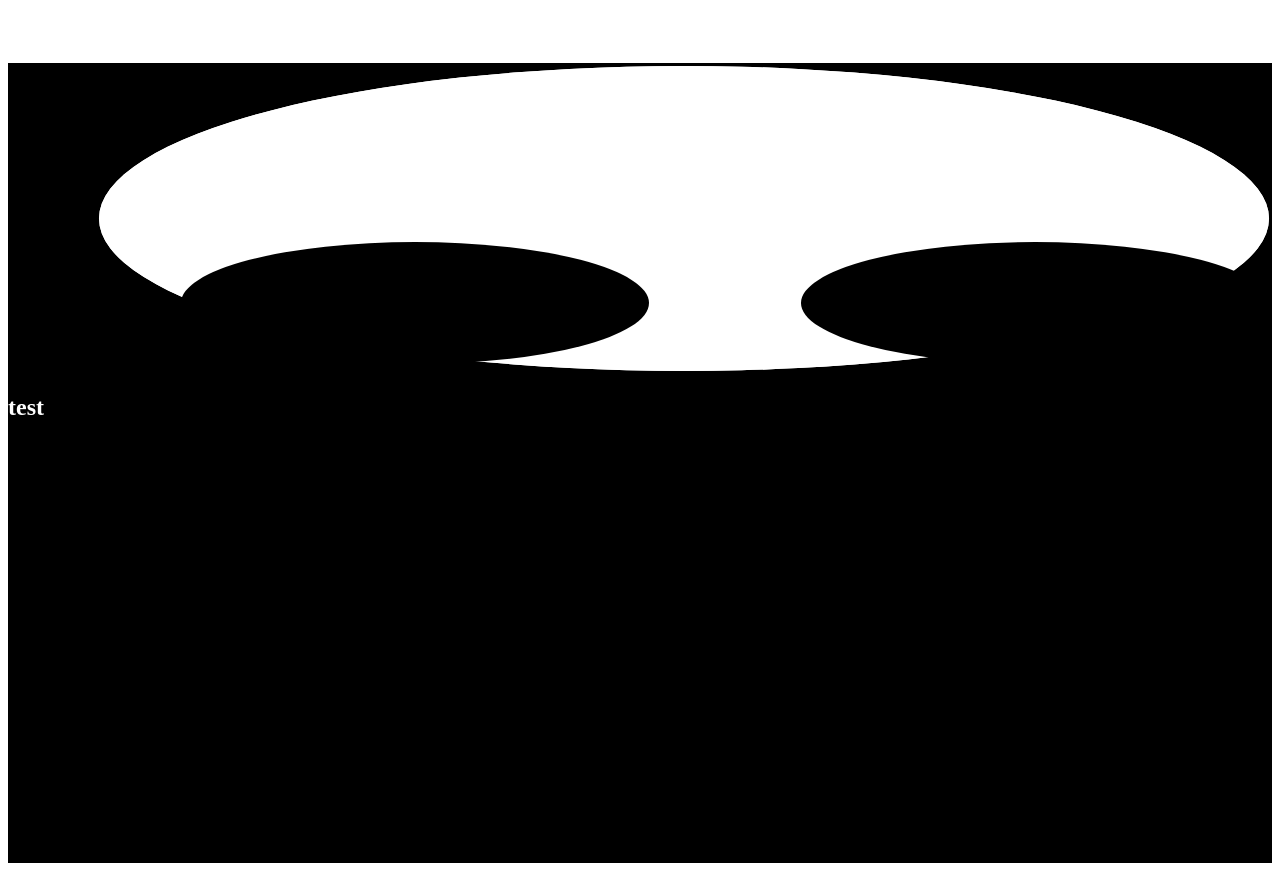
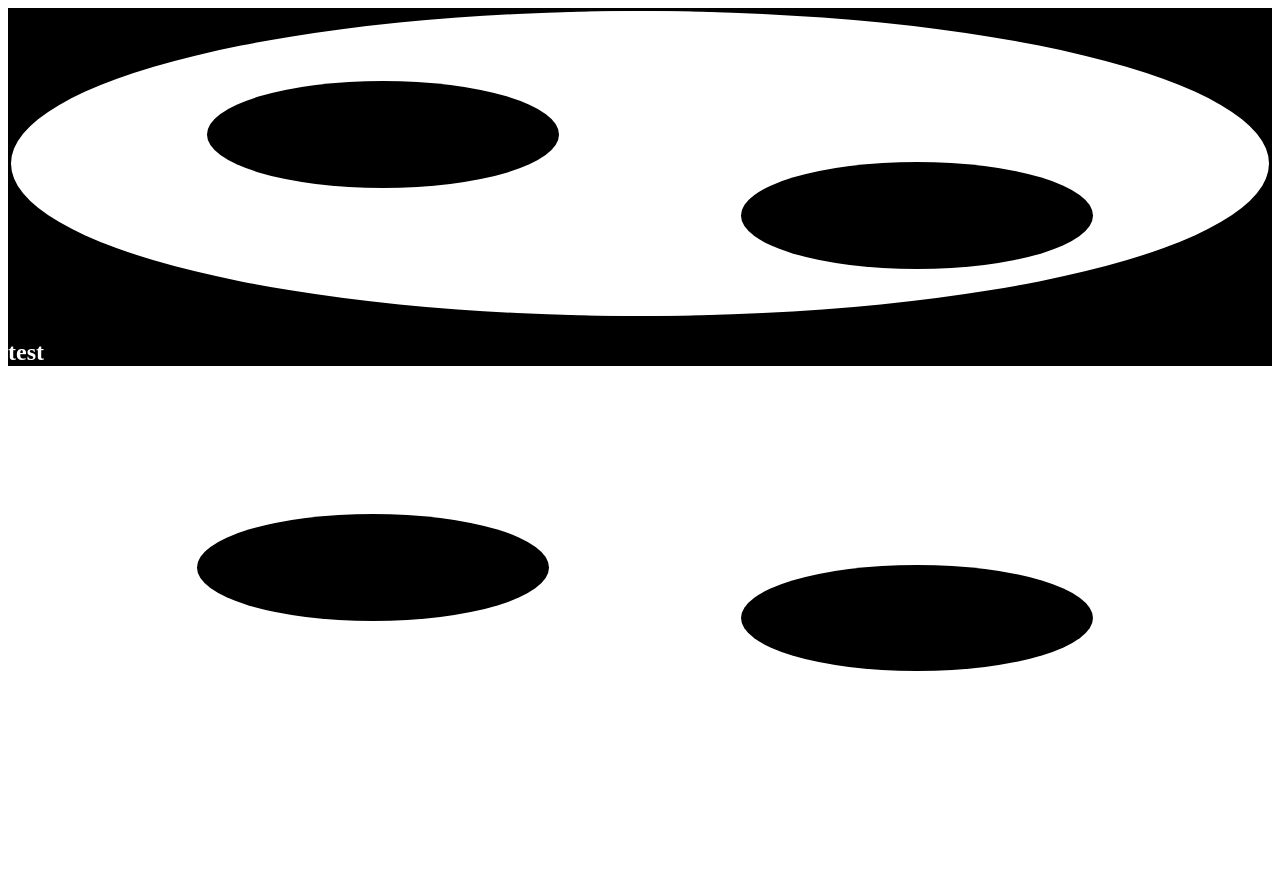
Before and after one commit to dustinblainemyers/Slermon, a React (Create React App) app: page / in a window 1280 px wide. After the commit the page ends 800 px from the top, so only its background shows below. Built offline with nearby package versions, Linux system fonts and the light colour scheme.

Commit message:
still having issues with getting the button timeout right

```diff
--- a/src/App.css
+++ b/src/App.css
@@ -3,7 +3,7 @@
 .App {
   position: relative;
   background-color: rgb(0, 0, 0);
-  height: 100vh;
+
   max-width: 100vw;
 
 }
@@ -11,12 +11,11 @@
 .circleHelper {
 
   max-width: 100%;
-  height: 305px;
+  height: 100%;
   background-color:white;
   border-radius: 50%;
-  margin-top:5%;
-  margin-left:7%;
-  border-right: solid red 45px;
+
+
   border: solid black;
 
 }
@@ -30,7 +29,8 @@
   background-color:white;
   border-radius: 50%;
   margin-top:0%;
-  margin-left:0%;
+  margin-left:10%;
+  margin-right: 10%;
 
 
 }
@@ -38,12 +38,14 @@
 .buttonInner1 {
   position: absolute;
 
-  width: 40%;
-  height: 40%;
+  width: 35%;
+  height: 35%;
   background-color: black;
   margin-left: 7%;
-  margin-top: 15%;
+  margin-top: 7%;
+
   border-radius: 50%;
+
 
 
 }
@@ -51,8 +53,8 @@
 .buttonInner2 {
   position: absolute;
 
-  width: 40%;
-  height: 40%;
+  width: 35%;
+  height: 35%;
   background-color: black;
   margin-left: 60%;
   margin-top: 15%;
@@ -64,8 +66,8 @@
 .buttonInner3 {
   position: absolute;
 
-  width: 40%;
-  height: 40%;
+  width: 35%;
+  height: 35%;
   background-color: black;
   margin-left: 6%;
   margin-top: 50%;
@@ -77,11 +79,11 @@
 .buttonInner4 {
   position: absolute;
 
-  width: 40%;
-  height: 40%;
+  width: 35%;
+  height: 35%;
   background-color: black;
   margin-left: 60%;
-  margin-top: 50%;
+  margin-top: 55%;
   border-radius: 50%;
 
 
--- a/src/components/MainGame.jsx
+++ b/src/components/MainGame.jsx
@@ -17,29 +17,51 @@ class MainGame extends Component {
 
       showPattern() {
 
-     this.state.patternArray.forEach(number => {
+     this.state.patternArray.map(number => {
 
-      const asyncHandler = async () => {
+      const asyncHandler =  () => {
 
         switch (number) {
           case 1:
+
                this.changeColor('button1toggle','buttonInner1')
+
+
+
             break;
           case 2:
+
               this.changeColor('button2toggle','buttonInner2')
+
+
             break;
           case 3:
+
               this.changeColor('button3toggle','buttonInner3')
+
+
 
             break;
             case 4:
+
                 this.changeColor('button4toggle','buttonInner4')
+
+
               break;
           default:
 
         };
+
       }
-      asyncHandler()
+
+      let promise = new Promise((resolve, reject) => {
+        setTimeout(() => {
+          resolve(asyncHandler())
+        }, 1000);
+    });
+
+
+
 
     });
 
@@ -47,13 +69,14 @@ class MainGame extends Component {
 
   }
 
-  changeColor(toggle, button) {
-
+  async changeColor(toggle, button) {
 
      this.setState({[toggle]: button + " Active"})
      setTimeout(() => {
         this.setState({[toggle]: button})
      }, 1000)
+
+
 
  }
 
```
Lines whose indentation alone changed are shown as unchanged.
